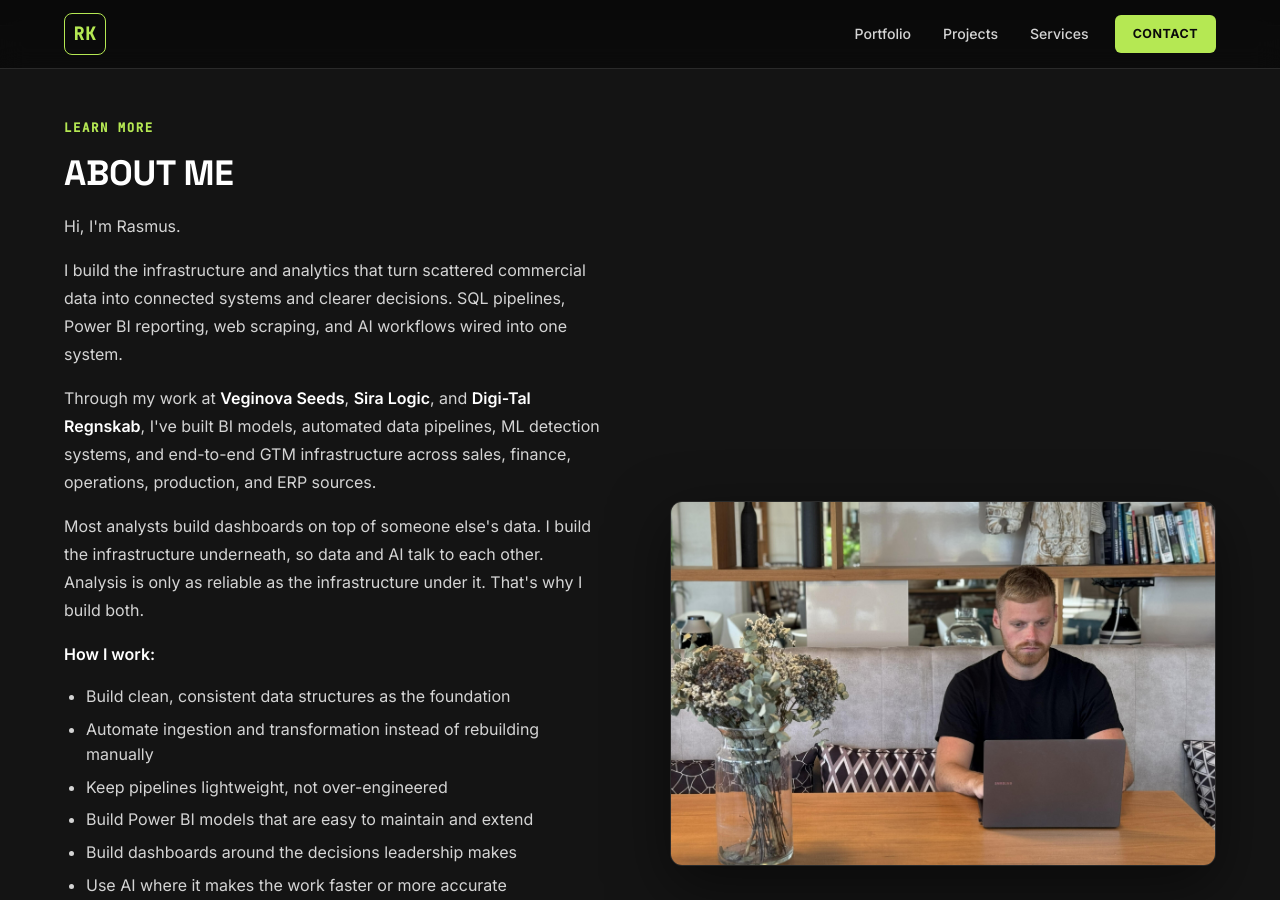
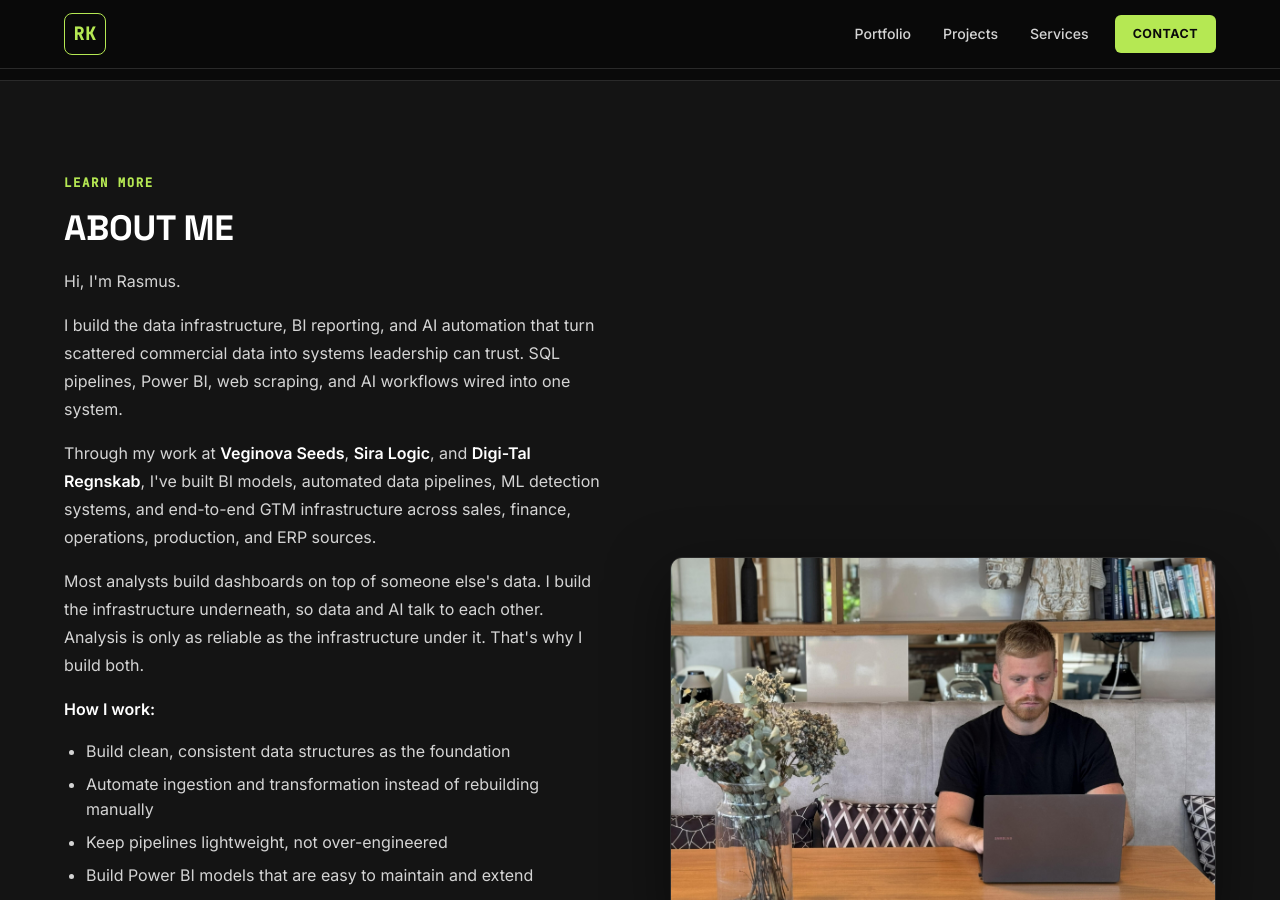
Before and after one commit to rasmuskampmann1998/rasmuskampmann.com, a Jekyll site: the page built from index.md, in a window 1280 px wide and 900 px high, scrolled down 3820 px. Built offline with Jekyll 4.4.1, drawn with Linux system fonts in a browser that asks for light colours; some of the changed text lies outside the part shown.

Commit message:
Add AI Automation Specialist to hero title; tighten about copy
Hero h1 now reads "Data Analyst, BI Developer & AI Automation
Specialist". About-section intro reframed around data infrastructure,
BI reporting, and AI automation that leadership can trust.

Co-Authored-By: Claude Opus 4.7 <noreply@anthropic.com>

```diff
--- a/index.md
+++ b/index.md
@@ -9,7 +9,7 @@ title: Home
       <img src="{{ '/assets/images/me/hero-portrait.jpg?v=3' | relative_url }}" alt="Rasmus Kampmann" onerror="this.src='{{ '/assets/images/me/headshot.jpg' | relative_url }}'" />
     </div>
     <p class="hero-name">Hi, I'm Rasmus Kampmann</p>
-    <h1>Data Analyst &amp; BI Developer</h1>
+    <h1>Data Analyst, BI Developer &amp; AI Automation Specialist</h1>
     <ul class="hero-stack">
       <li>SQL</li>
       <li>Power BI</li>
@@ -144,7 +144,7 @@ title: Home
         <span class="eyebrow">Learn more</span>
         <h2>About Me</h2>
         <p>Hi, I'm Rasmus.</p>
-        <p>I build the infrastructure and analytics that turn scattered commercial data into connected systems and clearer decisions. SQL pipelines, Power BI reporting, web scraping, and AI workflows wired into one system.</p>
+        <p>I build the data infrastructure, BI reporting, and AI automation that turn scattered commercial data into systems leadership can trust. SQL pipelines, Power BI, web scraping, and AI workflows wired into one system.</p>
         <p>Through my work at <strong>Veginova Seeds</strong>, <strong>Sira Logic</strong>, and <strong>Digi-Tal Regnskab</strong>, I've built BI models, automated data pipelines, ML detection systems, and end-to-end GTM infrastructure across sales, finance, operations, production, and ERP sources.</p>
         <p>Most analysts build dashboards on top of someone else's data. I build the infrastructure underneath, so data and AI talk to each other. Analysis is only as reliable as the infrastructure under it. That's why I build both.</p>
         <p><strong>How I work:</strong></p>
```
